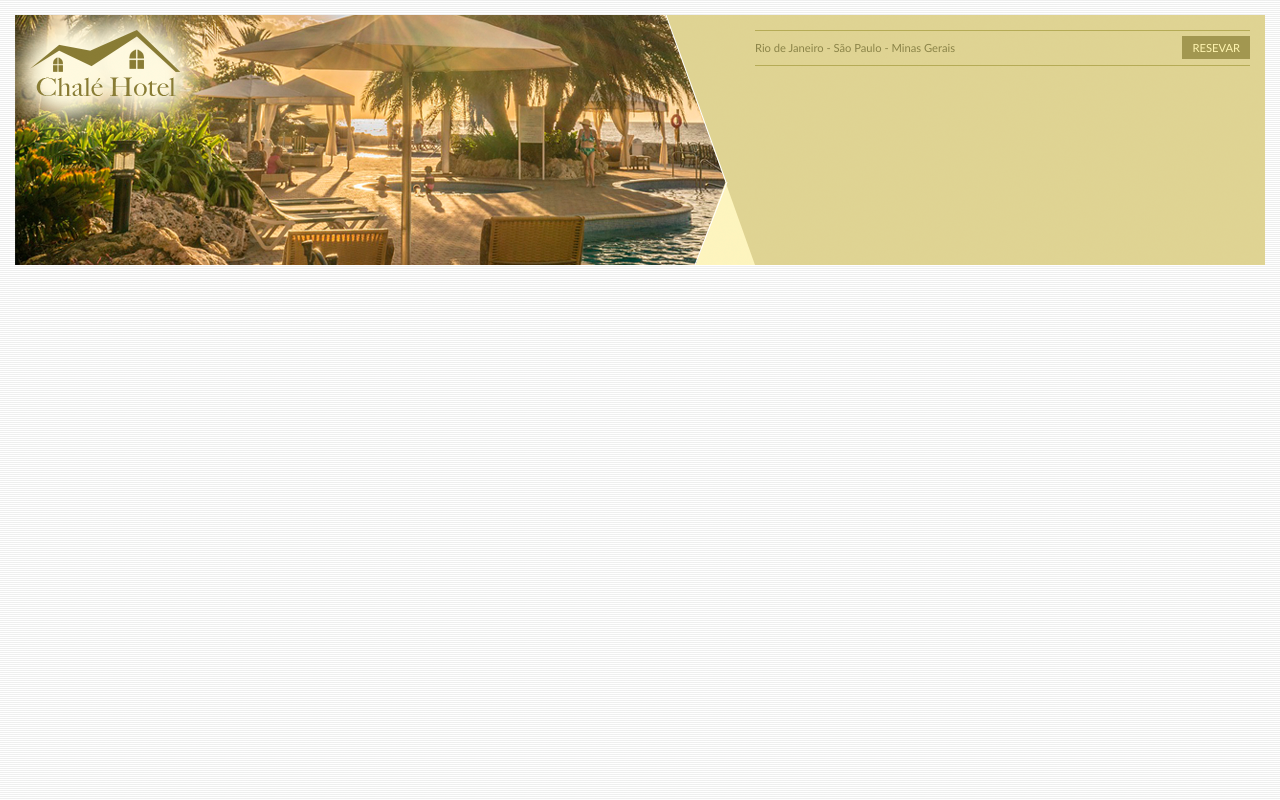
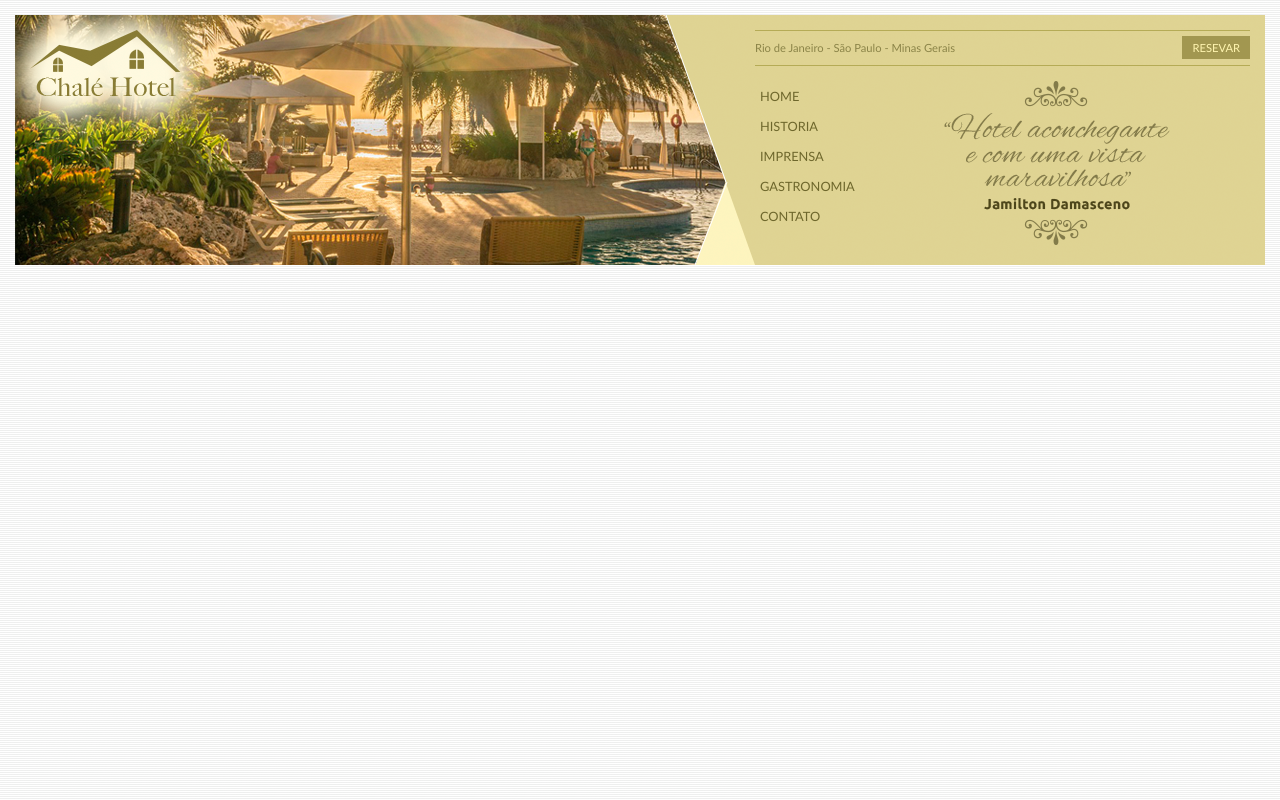
Before and after one commit to Renildo15/Chale-Hotel, a plain HTML site: page index.html in a window 1280 px wide. Drawn offline with Linux system fonts and the light colour scheme.

Commit message:
Criando menu

```diff
--- a/index.html
+++ b/index.html
@@ -21,13 +21,26 @@
             <div id="area-menu">
                 <!-- Inicio conteudo-menu -->
                 <div id="conteudo-menu">
+                    <!-- Inicio menu-locais -->
                     <div id="menu-locais">
                        <span class="locais">
                            Rio de Janeiro - São Paulo - Minas Gerais
                        </span>
                        <a href="#" class="reservas">Resevar</a>
                        <div style="clear:both"></div>
-                    </div>
+                    </div><!-- fim menu-locais -->
+                    <!-- inicio menu -->
+                    <div id="menu">
+                        <ul id="navegacao">
+                            <li><a href="">Home</a></li>
+                            <li><a href="">Historia</a></li>
+                            <li><a href="">Imprensa</a></li>
+                            <li><a href="">Gastronomia</a></li>
+                            <li><a href="">Contato</a></li>
+                        </ul>
+
+                        <img src="imagens/depoimento.png" alt="img" class="depoimento" width="100%">
+                    </div><!-- fim menu -->
                 </div><!-- fim conteudo-menu-->
             </div><!-- Fim area-menu-->
         </div><!-- Fim topo -->
--- a/style.css
+++ b/style.css
@@ -83,3 +83,38 @@ a{
     padding: 5px 10px;
     float: right;
 }
+
+/*Barra de navegação vertical*/
+
+#menu{
+    margin-top: 15px;
+}
+
+ul{
+    margin: 0;
+    padding: 0px;
+    list-style: none;
+}
+ul#navegacao{
+    float: left;
+}
+
+ul#navegacao a{
+    text-transform: uppercase;
+    font-size: 0.8em;
+    padding: 5px;
+    color: #6e672c;
+    line-height: 30px;
+}
+
+ul#navegacao a:hover{
+    background: #fdf6be;
+}
+
+.depoimento{
+    width: 226px;
+    height: 164px;
+    float: right;
+    position: relative;
+    left: -80px;
+}
```
